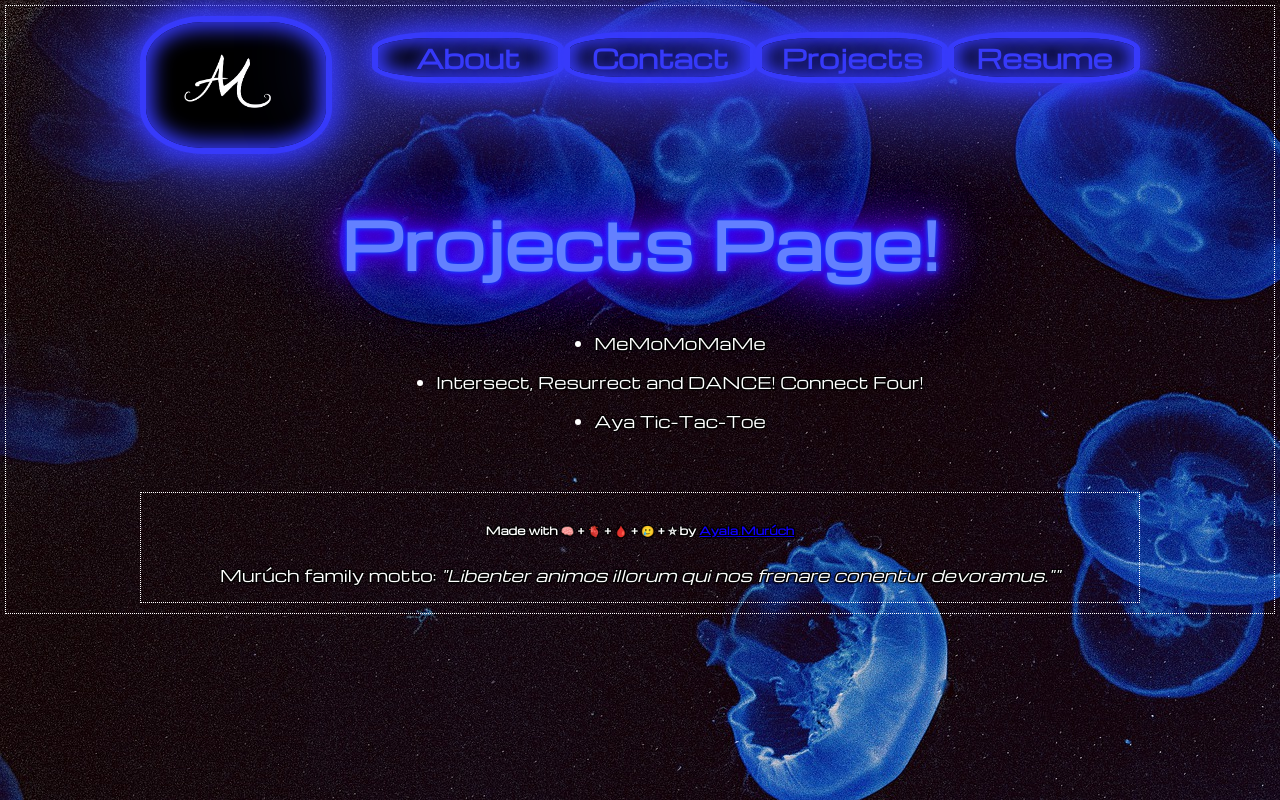
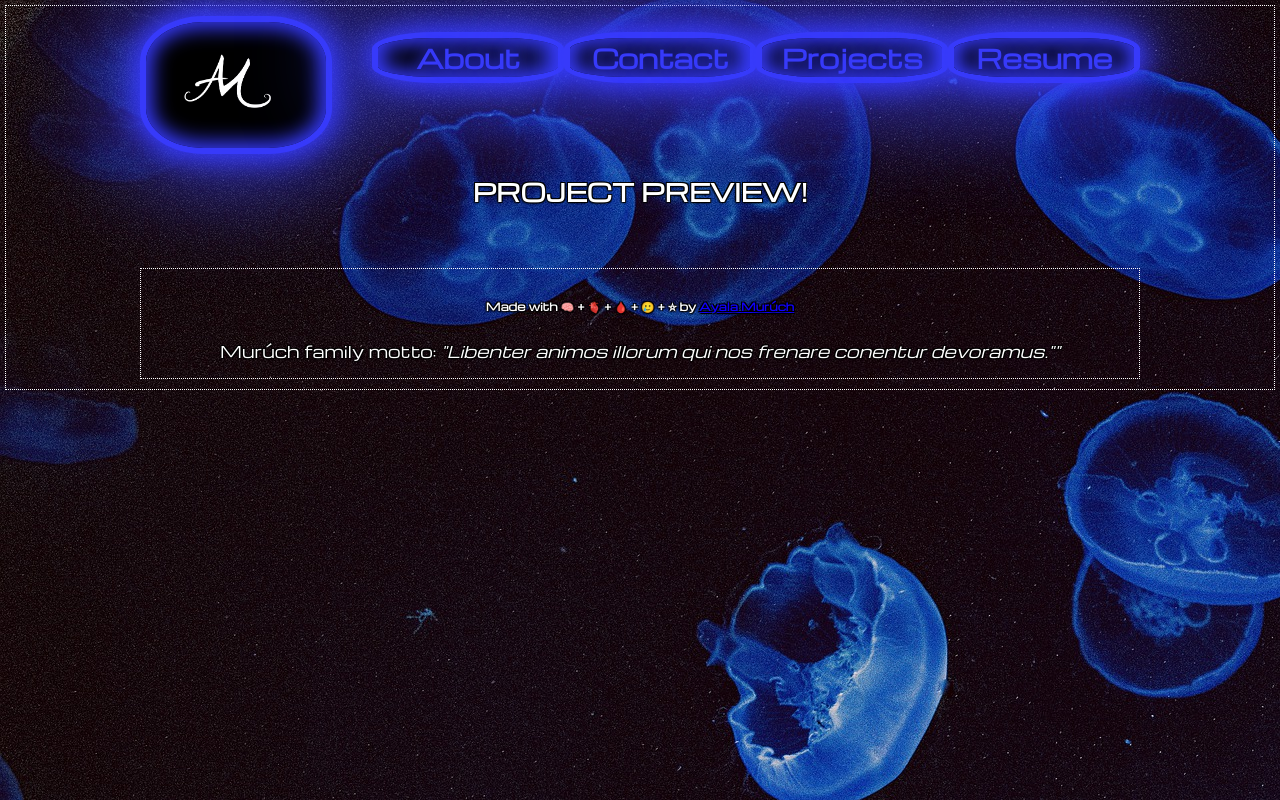
Before and after one commit to ayamur/AMuruch-Portfolio, a React (Create React App) app: page /projects in a window 1280 px wide. Shown: the top 800 px of the page. Built offline with nearby package versions, Linux system fonts and the light colour scheme.

Commit message:
stub up functions for hierarchy routing

```diff
--- a/public/index.html
+++ b/public/index.html
@@ -9,7 +9,6 @@
       name="description"
       content="Web site created using create-react-app"
     />
-    <link rel="apple-touch-icon" href="%PUBLIC_URL%/logo192.png" />
     <!--
       manifest.json provides metadata used when your web app is installed on a
       user's mobile device or desktop. See https://developers.google.com/web/fundamentals/web-app-manifest/
--- a/src/components/ProjectPreview/ProjectPreview.jsx
+++ b/src/components/ProjectPreview/ProjectPreview.jsx
@@ -0,0 +1,23 @@
+
+const ProjectPreview = (props) => {
+  return (
+    <div>
+      <h2> PROJECT PREVIEW</h2>
+      {/* <img
+        src={props.image}
+        alt={props.title}
+      />
+
+      <section>
+        <h3>
+          {props.title}
+        </h3>
+        <button>
+          Learn more
+        </button>
+      </section> */}
+    </div>
+  )
+}
+
+export default ProjectPreview
--- a/src/components/ProjectsList.js
+++ b/src/components/ProjectsList.js
@@ -0,0 +1,21 @@
+import ProjectPreview from "./ProjectPreview/ProjectPreview"
+
+const ProjectsList = (props) => {
+  console.log('PROPS IN THE ProjectsList', props)
+  return (
+    <>
+    <h3>PROJECTS LIST</h3>
+      {/* <h1>{props.title}</h1>
+      <>
+        <ul>
+          {props.ProjectPreview.map((props) =>
+            <li key={props.idx}>
+            </li>
+          )}
+        </ul>
+      </> */}
+    </>
+  )
+}
+
+export default ProjectsList
--- a/src/data/Projects.js
+++ /dev/null
@@ -1,17 +0,0 @@
-export const projectsData = [
-  {title:'MeMoMoMaMe',
-description:"This small app allows interaction in 3 simple ways: Create, update, or delete a 'Monster Moment' (a big event or emotion) without other users knowing who you are, read and/or reply to someone else's 'Monster Moment', and add/remove quotes from your profile page! It's that easy!",
-image:'https://raw.githubusercontent.com/ayamur/memomomame/main/public/assets/images/Screenshot_20230120_060604.png',
-repositoryLink:'https://github.com/ayamur/memomomame',
-deploymentLink:'https://memomomame.fly.dev/',},
-{title:'Intersect, Resurrect and DANCE! Connect Four!',
-description:'Can you place the stones before your opponent? Can your cult dance summon your "Dival" before the other? Will my mind ever make any sense? I know one of these is a no, but which one? Find out by playing Intersect Resurrect and DANCE! Connect Four!',
-image:'https://raw.githubusercontent.com/ayamur/Intersect-Resurrect-and-DANCE-Connect-Four/main/assets/images/Screenshot_20221223_122719.png',
-repositoryLink:'https://github.com/ayamur/Intersect-Resurrect-and-DANCE-Connect-Four',
-deploymentLink:'https://intersect-resurrect-and-dance-c4.netlify.app/',},
-{title:'Aya Tic-Tac-Toe',
-description:'A version of the classic Tic-Tac-Toe with the apocalyptic twist where aliens, ghosts, or possibly even demons may take over the world!',
-image:'https://i.imgur.com/u7vpkqH.png',
-repositoryLink:'https://github.com/ayamur/ttt-weekend',
-deploymentLink:'https://aya-tic-tac-toe.netlify.app/',}
-]
--- /dev/null
+++ b/src/data/projects.js
@@ -0,0 +1,35 @@
+import ProjectsList from "../components/ProjectsList"
+
+function projects() {
+  const projects = [
+    {
+      title: 'MeMoMoMaMe',
+      description: "This small app allows interaction in 3 simple ways: Create, update, or delete a 'Monster Moment' (a big event or emotion) without other users knowing who you are, read and/or reply to someone else's 'Monster Moment', and add/remove quotes from your profile page! It's that easy!",
+      image: 'https://raw.githubusercontent.com/ayamur/memomomame/main/public/assets/images/Screenshot_20230120_060604.png',
+      repositoryLink: 'https://github.com/ayamur/memomomame',
+      deploymentLink: 'https://memomomame.fly.dev/',
+    },
+    {
+      title: 'Intersect, Resurrect and DANCE! Connect Four!',
+      description: 'Can you place the stones before your opponent? Can your cult dance summon your "Dival" before the other? Will my mind ever make any sense? I know one of these is a no, but which one? Find out by playing Intersect Resurrect and DANCE! Connect Four!',
+      image: 'https://raw.githubusercontent.com/ayamur/Intersect-Resurrect-and-DANCE-Connect-Four/main/assets/images/Screenshot_20221223_122719.png',
+      repositoryLink: 'https://github.com/ayamur/Intersect-Resurrect-and-DANCE-Connect-Four',
+      deploymentLink: 'https://intersect-resurrect-and-dance-c4.netlify.app/',
+    },
+    {
+      title: 'Aya Tic-Tac-Toe',
+      description: 'A version of the classic Tic-Tac-Toe with the apocalyptic twist where aliens, ghosts, or possibly even demons may take over the world!',
+      image: 'https://i.imgur.com/u7vpkqH.png',
+      repositoryLink: 'https://github.com/ayamur/ttt-weekend',
+      deploymentLink: 'https://aya-tic-tac-toe.netlify.app/',
+    }
+  ]
+
+  return (
+    <div>
+      <ProjectsList projects={projects} />
+    </div>
+  )
+}
+
+export default projects
--- a/src/pages/Home.jsx
+++ b/src/pages/Home.jsx
@@ -12,4 +12,4 @@ function Home() {
   )
 }
 
-export default Home
+export default Home;
--- a/src/pages/Projects.jsx
+++ b/src/pages/Projects.jsx
@@ -1,26 +1,17 @@
-import { projectsData } from "../data/Projects"
+import ProjectPreview from '../components/ProjectPreview/ProjectPreview'
+import projects from '../data/projects'
 
 const Projects = () => {
   return (
     <>
-      <h1>Projects Page!</h1>
-      {projectsData.length ?
-        <>
-          {projectsData.map((project, idx) =>
-            <div key={idx}>
-              <ul>
-                <li>{project.title}</li>
-              </ul>
-            </div>
-          )}
-        </>
-        :
-        <>
-          <h3>Loading Projects List Momentarily!</h3>
-        </>
-      }
+      <h2>PROJECT PREVIEW!</h2>
+
+      {/* {projects.map((projects) =>
+        <ProjectPreview key={ProjectPreview.idx}
+          projects={projects} />
+      )} */}
     </>
-  );
+  )
 }
 
 export default Projects
```
Also changed, not shown: src/App.js (+10 -0 lines), src/pages/ProjectDetails.jsx (+9 -0 lines), public/manifest.json.
